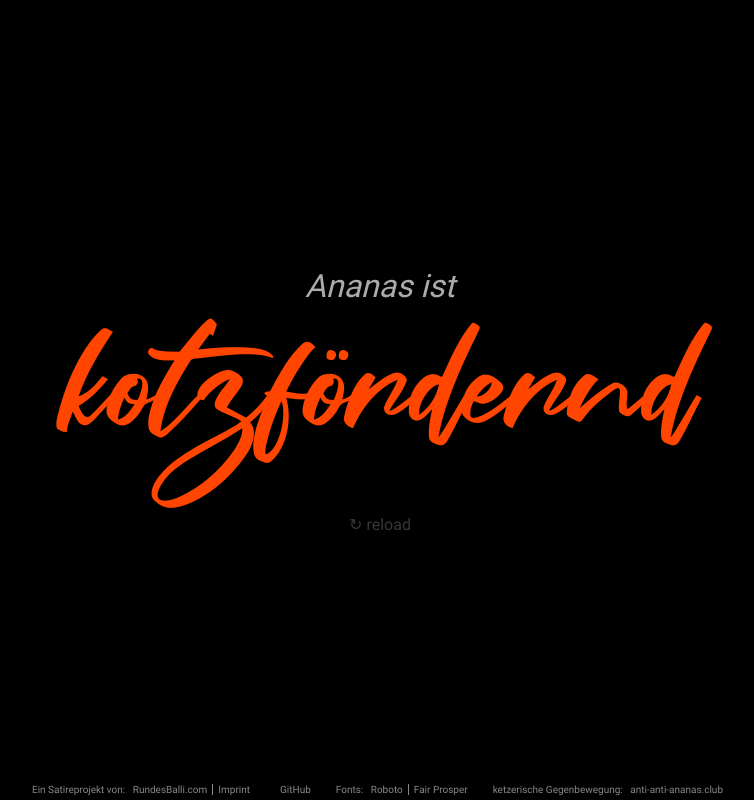
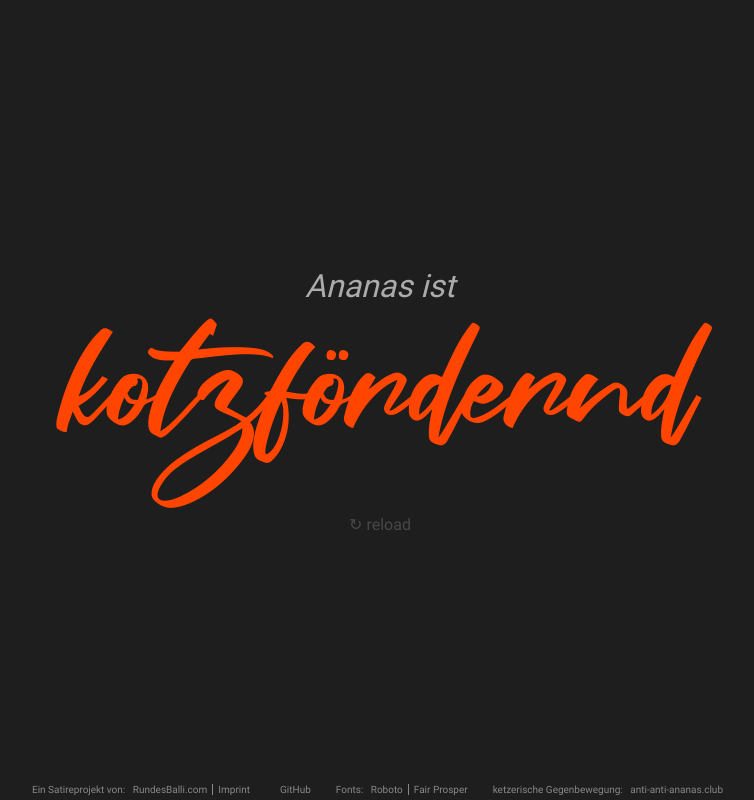
Before and after one commit to RundesBalli/anti-ananas.club, a PHP site: page / in a window 1280 px wide. Shown: the whole page, without its empty margins (260-1014 px from the left). Run offline with PHP 8.4, Linux system fonts and the light colour scheme.

Commit message:
Verzeichnisstruktur geändert und Hintergrundfarbe angepasst

```diff
--- a/src/style.css
+++ b/assets/css/style.css
@@ -3,7 +3,7 @@
   font-style: normal;
   font-weight: 400;
   font-display: swap;
-  src: url("/src/Roboto-Regular.ttf");
+  src: url("/assets/fonts/Roboto-Regular.ttf");
 }
 
 html, body {
@@ -13,7 +13,7 @@ html, body {
   height: 100%;
   font-family: 'Roboto', sans-serif;
   color: #888888;
-  background: #000000;
+  background: #1e1e1e;
 }
 
 * {
@@ -44,7 +44,7 @@ a {
 
 @font-face {
   font-family: 'fpfont';
-  src: url('/src/fair_prosper.ttf');
+  src: url('/assets/fonts/fair_prosper.ttf');
 }
 
 #description {
--- a/index.php
+++ b/index.php
@@ -7,8 +7,8 @@
     <meta name="robots" content="index, follow"/>
     <meta name="keywords" content="Ananas, Pineapple, Anti-Ananas, Anti"/>
     <meta name="revisit-after" content="3 days"/>
-    <link href="/src/style.css" rel="stylesheet">
-    <link rel="shortcut icon" href="/src/favicon.png" type="image/png">
+    <link href="/assets/css/style.css" rel="stylesheet">
+    <link rel="shortcut icon" href="/assets/images/favicon.png" type="image/png">
     <meta name="theme-color" content="#000000">
     <meta name="viewport" content="width=device-width, initial-scale=1.0">
     <meta property="og:title" content="Anti-Ananas.Club">
@@ -16,10 +16,9 @@
     <meta property="og:url" content="https://anti-ananas.club/">
     <meta property="og:description" content="Die Seite für Ananas-Hasser! Zeig jedem, dass du etwas gegen Ananas, Toast- und Pizza-Hawaii und andere Nahrungsmittelverunstaltungen hast!">
     <meta property="og:type" content="website">
-    <meta property="og:image" content="https://anti-ananas.club/src/ananas.png">
+    <meta property="og:image" content="https://anti-ananas.club/assets/images/ananas.png">
   </head>
   <body>
-    <div id="bgimg"></div>
     <div id="wrapper">
       <div id="preamble">Ananas ist</div>
       <div id="description"><?php $desc = array("ekelhaft", "widerlich", "Abfall", "kotzfördernd", "Versagerfraß", "räudig", "Ranzfraß", "eine Unsitte", "abscheulich", "Nahrung der Unterschicht", "abstoßend", "unerträglich", "Nahrung dritter Klasse", "die Ausgeburt der Hölle", "scheußlich", "entsetzlich", "untragbar", "schändlich", "Kotze zum Essen", "doof", "wertloser Müll", "Schund"); echo $desc[array_rand($desc)]; ?></div>
@@ -28,6 +27,6 @@
     <div id="footer">
       <span>Ein Satireprojekt von: <a href="https://RundesBalli.com/" target="_blank" rel="noopener">RundesBalli.com</a><a href="https://RundesBalli.com/imprint" target="_blank" rel="noopener">Imprint</a></span><span><a href="https://github.com/RundesBalli/anti-ananas.club" target="_blank" rel="noopener">GitHub</a></span><span>Fonts: <a href="https://fonts.google.com/specimen/Roboto" target="_blank" rel="noopener">Roboto</a><a href="https://www.dafont.com/de/fair-prosper.font" target="_blank" rel="noopener">Fair Prosper</a></span><span>ketzerische Gegenbewegung: <a href="https://anti-anti-ananas.club" target="_blank" rel="noopener">anti-anti-ananas.club</a></span>
     </div>
-    <script type="text/javascript" src="/src/reload.js"></script>
+    <script type="text/javascript" src="/assets/js/reload.js"></script>
   </body>
 </html>
```
Also changed, not shown: assets/fonts/Roboto-Regular.ttf (renamed from src/Roboto-Regular.ttf), assets/fonts/fair_prosper.ttf (renamed from src/fair_prosper.ttf), assets/images/ananas.png (renamed from src/ananas.png), assets/images/favicon.png (renamed from src/favicon.png), assets/js/reload.js (renamed from src/reload.js).
